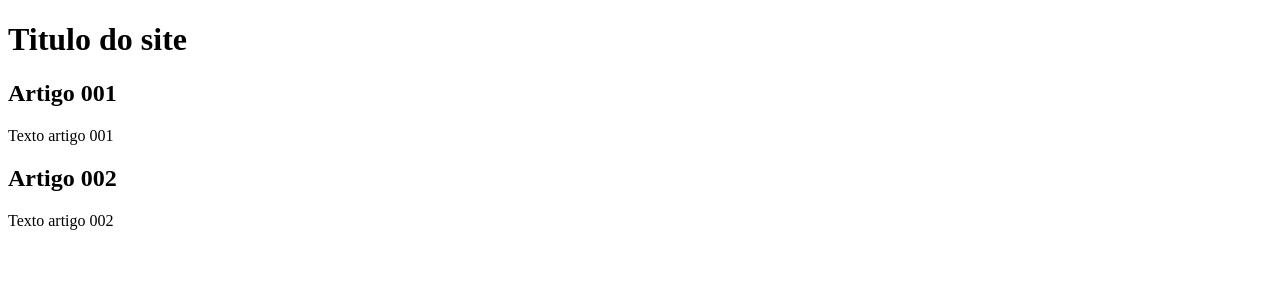
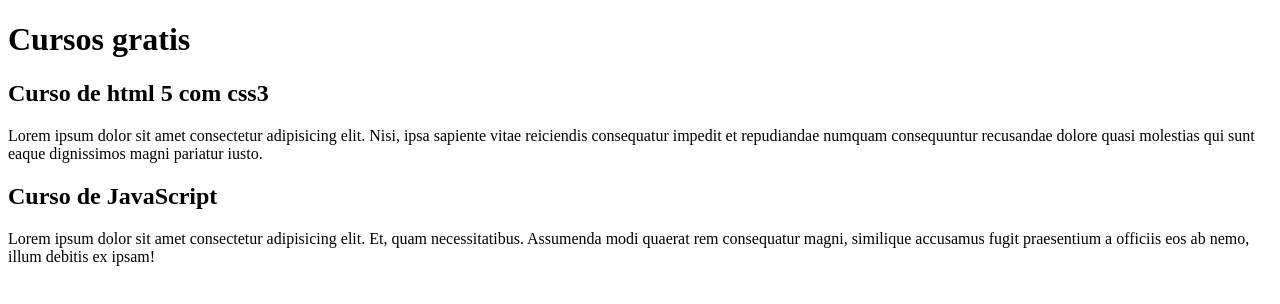
Before and after one commit to josemarmartins21/projecto-pagina, a plain HTML site: page index.html in a window 1280 px wide. Drawn offline with Linux system fonts and the light colour scheme.

Commit message:
comecei a escrever o conteudo

```diff
--- a/index.html
+++ b/index.html
@@ -8,16 +8,20 @@
 <body>
     <main>
         <header>
-            <h1>Titulo do site</h1>
+            <h1>Cursos gratis</h1>
         </header>
         <article>
-            <h2>Artigo 001</h2>
-            <p>Texto artigo 001</p>
+            <h2>Curso de html 5 com css3</h2>
+            <p>
+                Lorem ipsum dolor sit amet consectetur adipisicing elit. Nisi, ipsa sapiente vitae reiciendis consequatur impedit et repudiandae numquam consequuntur recusandae dolore quasi molestias qui sunt eaque dignissimos magni pariatur iusto.
+            </p>
         </article>
         </header>
         <article>
-            <h2>Artigo 002</h2>
-            <p>Texto artigo 002</p>
+            <h2>Curso de JavaScript</h2>
+            <p>
+                Lorem ipsum dolor sit amet consectetur adipisicing elit. Et, quam necessitatibus. Assumenda modi quaerat rem consequatur magni, similique accusamus fugit praesentium a officiis eos ab nemo, illum debitis ex ipsam!
+            </p>
         </article>
     </main>
 </body>
```
